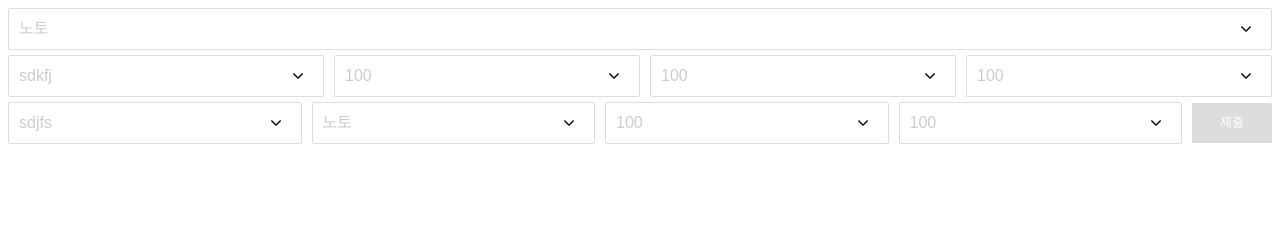
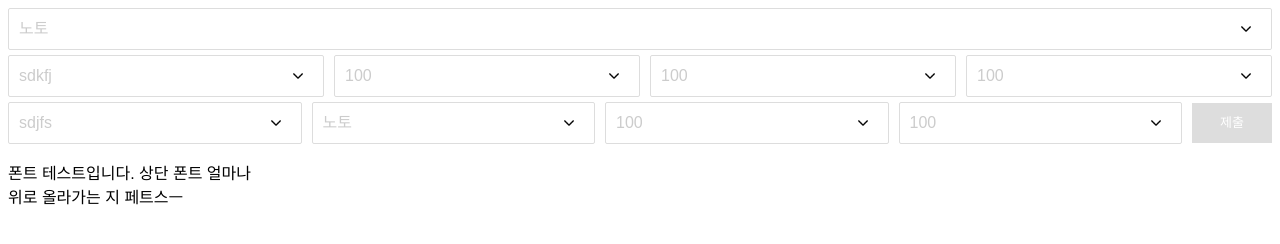
Before and after one commit to daonJeon/ui_test, a plain HTML site: page index.html in a window 1280 px wide. Drawn offline with Linux system fonts and the light colour scheme; a web font is replaced by a local one.

Commit message:
font test

```diff
--- a/index.html
+++ b/index.html
@@ -43,6 +43,7 @@
         button {margin-left:10px; width:80px; padding:10px; line-height:20px; font-size:13px; border:1px soli d #ddd; background-color:#ddd; color:#fff; vertical-align: middle; }
         .row.selBtn span.select {width:calc((100% - 90px)/4)}
         .row.selBtn span.select select {font-family:'Jalnan','Noto Sans KR',"Apple SD Gothic Neo","Malgun Gothic",sans-serif;}
+        .desc {font-family:'Jalnan','Noto Sans KR',"Apple SD Gothic Neo","Malgun Gothic",sans-serif;}
     </style>
 </head>
 <body>
@@ -109,5 +110,6 @@
         </span>
         <button type="button">제출</button>
     </div>
+    <p class="desc">폰트 테스트입니다. 상단 폰트 얼마나<br> 위로 올라가는 지 페트스ㅡ</p>
 </body>
 </html>
```
